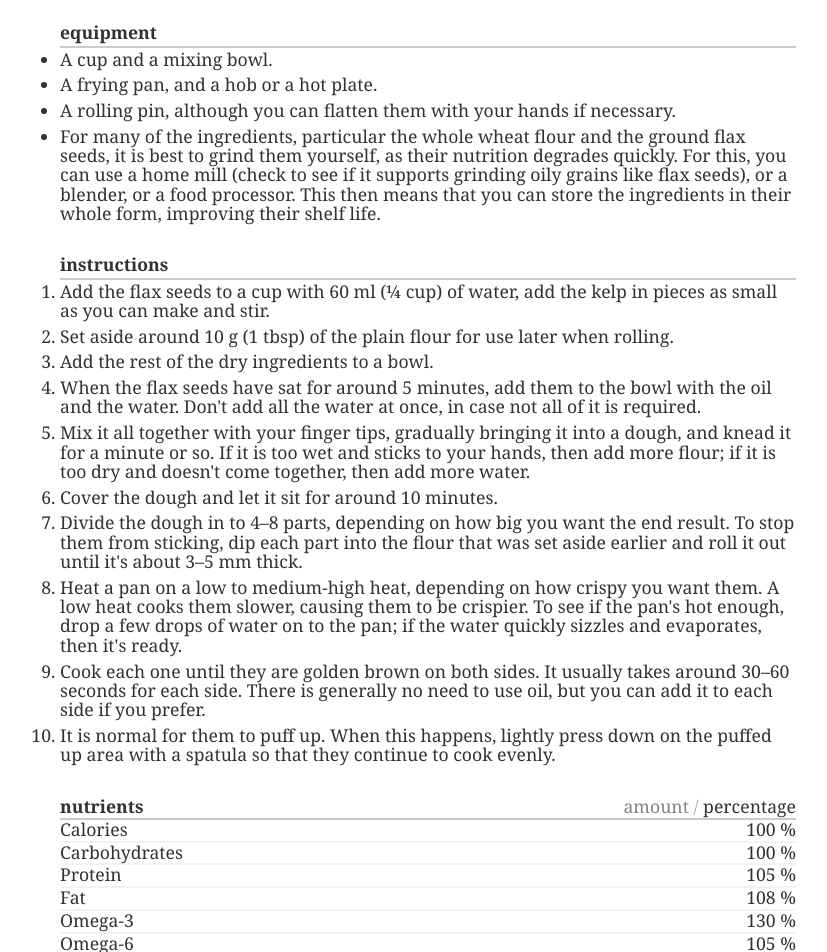
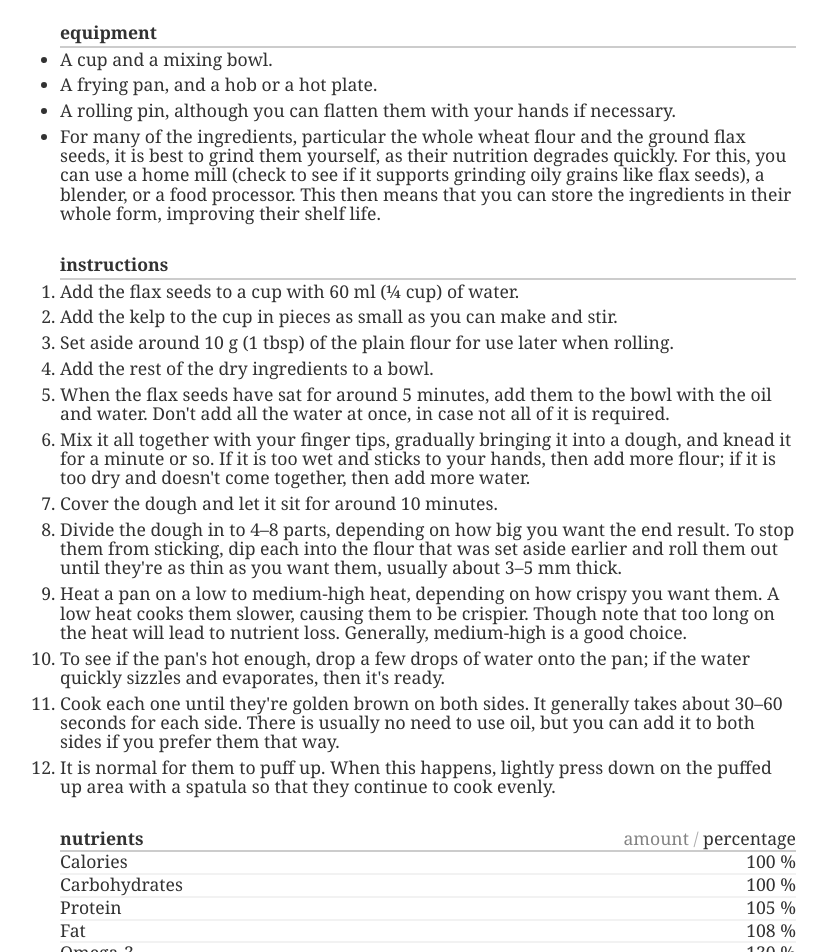
Before and after one commit to lembasbakery/lembasbakery.github.io, a website built with Parcel: page index.html in a window 1280 px wide. Shown: the part 1480-2432 px from the top of the page, without its empty margins (212-1039 px from the left). Built offline with nearby package versions, Linux system fonts and the light colour scheme.

Commit message:
updated the cooking instructions

```diff
--- a/index.html
+++ b/index.html
@@ -1344,9 +1344,9 @@ p.request {
 				flour and the ground flax seeds, it is best to grind them
 				yourself, as their nutrition degrades quickly. For this, you
 				can use a home mill (check to see if it supports grinding oily
-				grains like flax seeds), or a blender, or a food processor.
-				This then means that you can store the ingredients in their
-				whole form, improving their shelf life.
+				grains like flax seeds), a blender, or a food processor. This
+				then means that you can store the ingredients in their whole
+				form, improving their shelf life.
 			</li>
 		</ul>
 
@@ -1354,8 +1354,11 @@ p.request {
 
 		<ol>
 			<li>
-				Add the flax seeds to a cup with 60 ml (&frac14 cup) of water,
-				add the kelp in pieces as small as you can make and stir.
+				Add the flax seeds to a cup with 60 ml (&frac14 cup) of water.
+			</li>
+
+			<li>
+				Add the kelp to the cup in pieces as small as you can make and stir.
 			</li>
 
 			<li>
@@ -1368,16 +1371,16 @@ p.request {
 			</li>
 
 			<li>
-				When the flax seeds have sat for around 5 minutes, add them to the
-				bowl with the oil and the water. Don't add all the water at once,
+				When the flax seeds have sat for around 5 minutes, add them to
+				the bowl with the oil and water. Don't add all the water at once,
 				in case not all of it is required.
 			</li>
 
 			<li>
 				Mix it all together with your finger tips, gradually bringing
-				it into a dough, and knead it for a minute or so. If it is
-				too wet and sticks to your hands, then add more flour; if it
-				is too dry and doesn't come together, then add more water.
+				it into a dough, and knead it for a minute or so. If it is too
+				wet and sticks to your hands, then add more flour; if it is too
+				dry and doesn't come together, then add more water.
 			</li>
 
 			<li>
@@ -1385,25 +1388,31 @@ p.request {
 			</li>
 
 			<li>
-				Divide the dough in to 4&ndash;8 parts, depending on how big
-				you want the end result. To stop them from sticking, dip
-				each part into the flour that was set aside earlier and
-				roll it out until it's about 3&ndash;5 mm thick.
+				Divide the dough in to 4&ndash;8 parts, depending on how big you
+				want the end result. To stop them from sticking, dip each into the
+				flour that was set aside earlier and roll them out until they're
+				as thin as you want them, usually about 3&ndash;5 mm thick.
 			</li>
 
 			<li>
 				Heat a pan on a low to medium-high heat, depending on how
 				crispy you want them. A low heat cooks them slower, causing
-				them to be crispier. To see if the pan's hot enough, drop a few
-				drops of water on to the pan; if the water quickly sizzles and
-				evaporates, then it's ready.
-			</li>
-
-			<li>
-				Cook each one until they are golden brown on both sides.
-				It usually takes around 30&ndash;60 seconds for each side. There
-				is generally no need to use oil, but you can add it to each
-				side if you prefer.
+				them to be crispier. Though note that too long on the heat
+				will lead to nutrient loss. Generally, medium-high is a
+				good choice.
+			</li>
+
+			<li>
+				To see if the pan's hot enough, drop a few drops of water
+				onto the pan; if the water quickly sizzles and evaporates,
+				then it's ready.
+			</li>
+
+			<li>
+				Cook each one until they're golden brown on both sides. It
+				generally takes about 30&ndash;60 seconds for each side. There
+				is usually no need to use oil, but you can add it to both sides
+				if you prefer them that way.
 			</li>
 
 			<li>
```
Also changed, not shown: src/index.html (+30 -21 lines).
